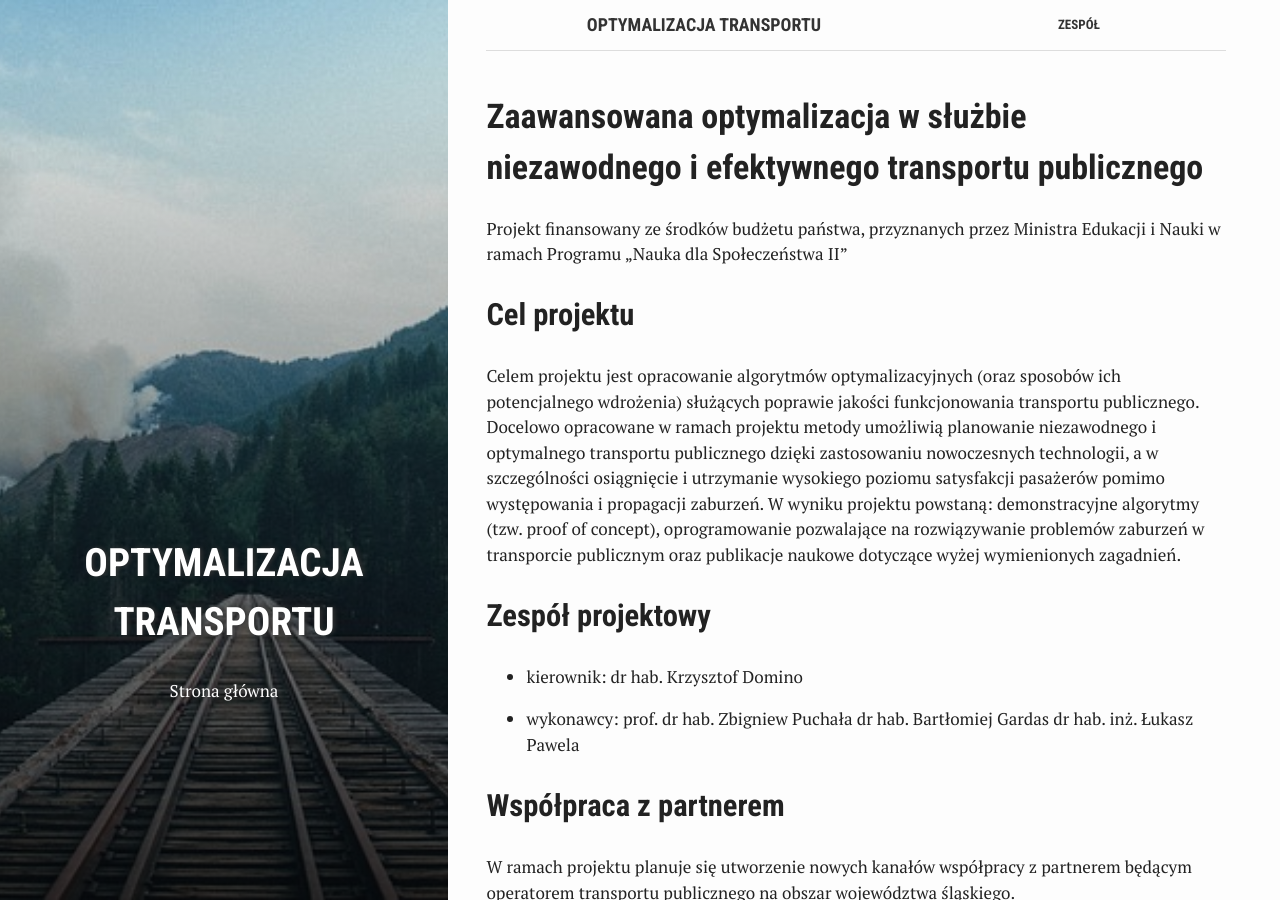
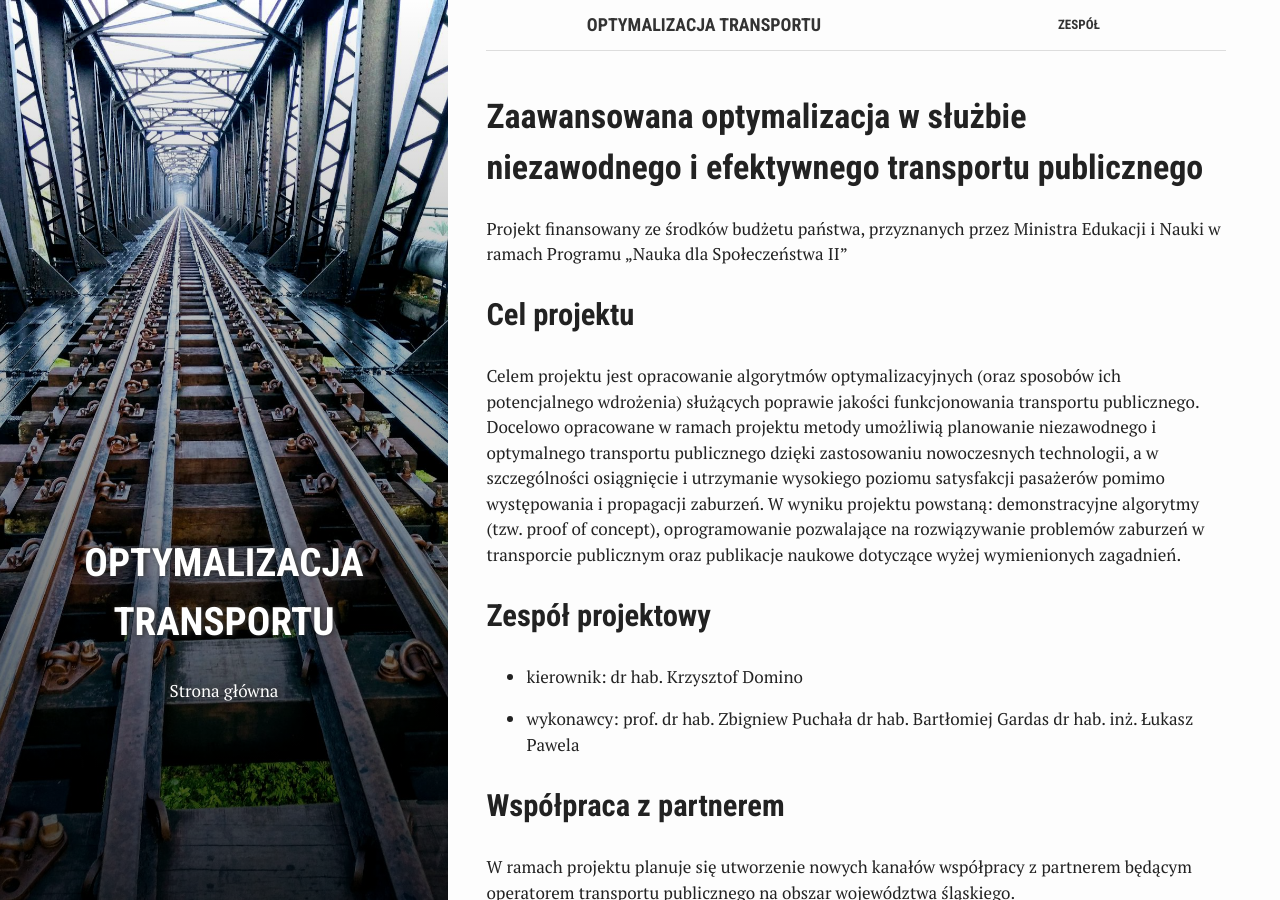
Before and after one commit to iitis/optipubtrans-website, a Jekyll site: the page built from index.md, in a window 1280 px wide and 900 px high. Built offline with Jekyll 4.4.1, drawn with Linux system fonts in a browser that asks for light colours.

Commit message:
chage bg

```diff
--- a/index.md
+++ b/index.md
@@ -1,5 +1,5 @@
 ---
-bg: "rails.jpg"
+bg: "rails2.jpg"
 layout: default
 title: "Optymalizacja transportu"
 summary: "Strona główna"
```
Also changed, not shown: team.md (+1 -1 lines), assets/images/rails2.jpg (added).
